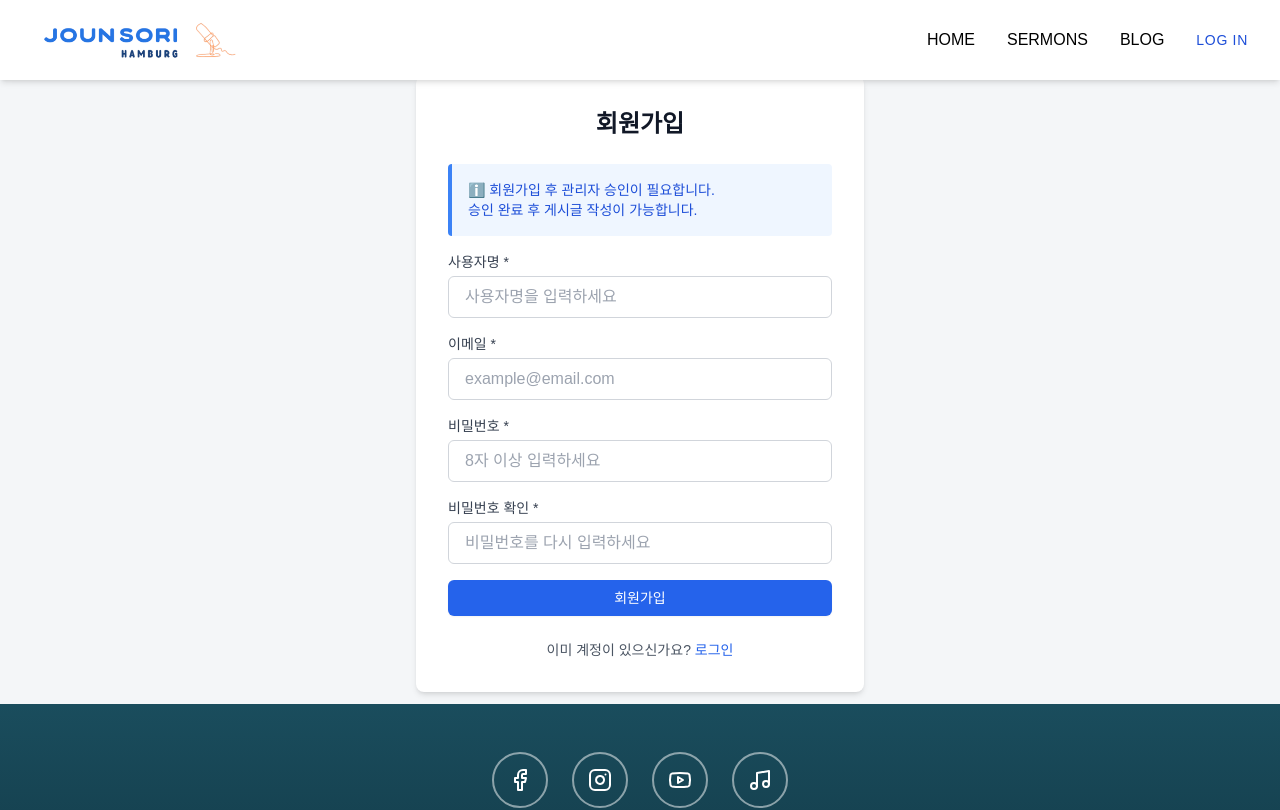
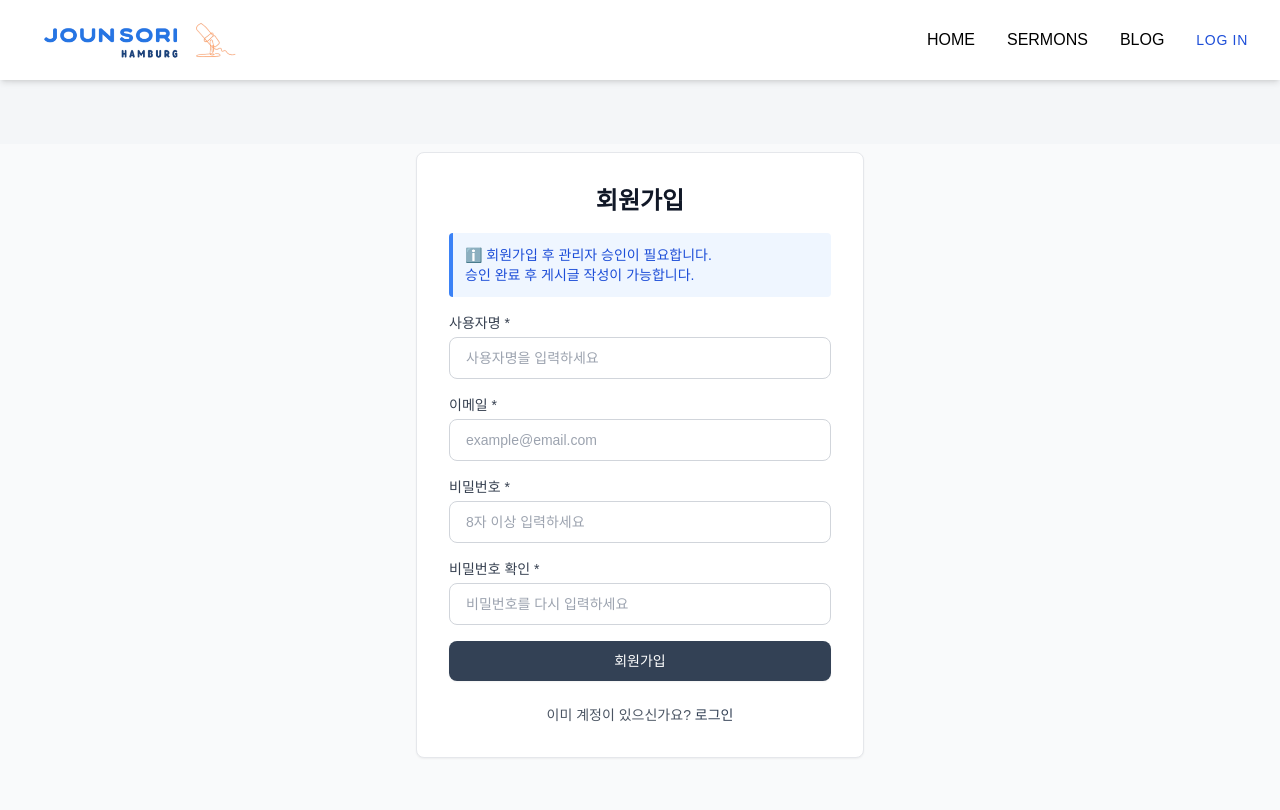
Before and after one commit to Leinibak/sermon-translation, a React (Vite) app in the folder frontend/: page /register in a window 1280 px wide. Shown: the top 810 px of the page. Built offline with nearby package versions, Linux system fonts and the light colour scheme; no server answers; a web font is replaced by a local one.

Commit message:
Log In Register page UI update

```diff
--- a/frontend/src/App.jsx
+++ b/frontend/src/App.jsx
@@ -4,6 +4,7 @@
 import React from 'react';
 import { BrowserRouter, Routes, Route, Link, Navigate, useNavigate } from 'react-router-dom';
 import { AuthProvider, useAuth } from './contexts/AuthContext';
+import ScrollToTop from './components/ScrollToTop';
 import Navbar from "./components/Navbar";
 import Home from "./pages/Home.jsx";
 import PostList from './components/PostList';
@@ -123,6 +124,7 @@ function App() {
   return (
     <BrowserRouter>
       <AuthProvider>
+        <ScrollToTop /> {/* 이 컴포넌트를 Router 안에 추가 */}
         <Navbar />
         <div className="pt-16 min-h-screen flex flex-col justify-between">
           <main className="flex-grow">
--- a/frontend/src/components/Navbar.jsx
+++ b/frontend/src/components/Navbar.jsx
@@ -1,6 +1,3 @@
-// ============================================
-// frontend/src/components/Navbar.jsx
-// ============================================
 import React, { useState } from "react";
 import { Link } from "react-router-dom";
 import { useAuth } from "../contexts/AuthContext";
@@ -23,7 +20,7 @@ function Navbar() {
 
 
   return (
-    <nav className="bg-white shadow-md fixed w-full top-0 z-50">
+    <nav className="bg-white shadow-md sticky top-0 z-50">
       <div className="max-w-7xl mx-auto px-4 sm:px-6 lg:px-8">
         <div className="flex justify-between items-center h-20">
           {/* 로고 */}
@@ -85,31 +82,32 @@ function Navbar() {
 
       {/* 모바일 메뉴 */}
       {isOpen && (
-        <div className="md:hidden bg-white shadow-md px-4 pb-4 space-y-3">
-          <Link to="/" className="block font-medium" onClick={() => setIsOpen(false)}>
+        <div className="md:hidden bg-white shadow-md px-4 pb-4 space-y-1 transition-all duration-300">
+
+          <Link to="/" className="block font-medium py-1" onClick={() => setIsOpen(false)}>
             HOME
           </Link>
-          <Link to="/sermons" className="block font-medium" onClick={() => setIsOpen(false)}>
+
+          <Link to="/sermons" className="block font-medium py-1" onClick={() => setIsOpen(false)}>
             SERMONS
           </Link>
-          <Link to="/blog" className="block font-medium" onClick={() => setIsOpen(false)}>
+
+          <Link to="/blog" className="block font-medium py-1" onClick={() => setIsOpen(false)}>
             BLOG
           </Link>
-          <div className="mt-4">
+
+          <div className="mt-4 pt-3 border-t border-gray-200">
            {isAuthenticated ? (
-              <div className="flex items-center space-x-6">
-                <span
-                  className={`text-sm ${
-                    isScrolled ? 'text-blue-500' : 'text-blue-700'
-                  }`}
-                >
+              <div className="flex items-center justify-between">
+                <span className="text-sm text-blue-700">
                   {user?.username}
                 </span>
                 <button
-                  onClick={logout}
-                  className={`text-sm uppercase tracking-wider font-light hover:opacity-70 transition ${
-                    isScrolled ? 'text-pink-500' : 'text-pink-700'
-                  }`}
+                  onClick={() => {
+                    logout();
+                    setIsOpen(false);
+                  }}
+                  className="text-sm uppercase tracking-wider font-light text-pink-700 hover:opacity-70 transition"
                 >
                   Logout
                 </button>
@@ -117,9 +115,8 @@ function Navbar() {
             ) : (
               <Link
                 to="/login"
-                className={`text-sm uppercase tracking-wider font-light hover:opacity-70 transition ${
-                  isScrolled ? 'text-blue-500' : 'text-blue-700'
-                }`}
+                className="block text-sm uppercase tracking-wider font-light text-blue-700 hover:opacity-70 transition py-2"
+                onClick={() => setIsOpen(false)}
               >
                 Log In
               </Link>
--- a/frontend/src/components/Register.jsx
+++ b/frontend/src/components/Register.jsx
@@ -1,4 +1,3 @@
-// frontend/src/components/Register.jsx
 import React, { useState } from 'react';
 import { useNavigate, Link } from 'react-router-dom';
 import axios from '../api/axios';
@@ -9,7 +8,7 @@ function Register() {
     username: '',
     password: '',
     password2: '',
-    email: '',  // ✅ 필수
+    email: '',
   });
   const [error, setError] = useState('');
   const [loading, setLoading] = useState(false);
@@ -29,19 +28,16 @@ function Register() {
     setError('');
     setSuccessMessage('');
 
-    // ✅ 이메일 필수 체크
     if (!formData.email.trim()) {
       setError('이메일은 필수 항목입니다.');
       return;
     }
 
-    // 비밀번호 확인
     if (formData.password !== formData.password2) {
       setError('비밀번호가 일치하지 않습니다.');
       return;
     }
 
-    // 비밀번호 길이 확인
     if (formData.password.length < 8) {
       setError('비밀번호는 최소 8자 이상이어야 합니다.');
       return;
@@ -57,25 +53,19 @@ function Register() {
         password2: formData.password2,
       };
 
-      console.log('📤 전송 데이터:', payload);
-
       const response = await axios.post(API_ENDPOINTS.auth.register, payload);
 
-      console.log('✅ 회원가입 성공:', response.data);
-
-      // ✅ 승인 대기 메시지 표시
       setSuccessMessage(
         response.data.message ||
         '회원가입이 완료되었습니다. 관리자 승인 후 게시글 작성이 가능합니다.'
       );
 
-      // 3초 후 로그인 페이지로 이동
       setTimeout(() => {
         navigate('/login');
       }, 3000);
 
     } catch (err) {
-      console.error('❌ Registration failed:', err);
+      console.error('Registration failed:', err);
 
       let errorMessage = '회원가입에 실패했습니다.';
 
@@ -104,14 +94,14 @@ function Register() {
   };
 
   return (
-    <div className="min-h-[80vh] flex items-center justify-center">
-      <div className="bg-white p-8 rounded-lg shadow-md w-full max-w-md">
-        <h2 className="text-2xl font-bold text-gray-900 mb-6 text-center">
+    <div className="min-h-screen flex items-start justify-center bg-gray-50 px-4 pt-2">
+      <div className="bg-white p-6 md:p-8 rounded-lg shadow-sm border border-gray-200 w-full max-w-md">
+        <h2 className="text-xl md:text-2xl font-bold text-gray-900 mb-4 text-center">
           회원가입
         </h2>
 
-        {/* ✅ 승인 안내 */}
-        <div className="mb-4 bg-blue-50 border-l-4 border-blue-500 p-4 rounded">
+        {/* 승인 안내 */}
+        <div className="mb-4 bg-blue-50 border-l-4 border-blue-500 p-3 rounded">
           <p className="text-sm text-blue-700">
             ℹ️ 회원가입 후 관리자 승인이 필요합니다.<br/>
             승인 완료 후 게시글 작성이 가능합니다.
@@ -119,19 +109,19 @@ function Register() {
         </div>
 
         {error && (
-          <div className="mb-4 bg-red-50 border-l-4 border-red-500 p-4 rounded">
+          <div className="mb-4 bg-red-50 border-l-4 border-red-500 p-3 rounded">
             <p className="text-sm text-red-700 whitespace-pre-wrap">{error}</p>
           </div>
         )}
 
         {successMessage && (
-          <div className="mb-4 bg-green-50 border-l-4 border-green-500 p-4 rounded">
+          <div className="mb-4 bg-green-50 border-l-4 border-green-500 p-3 rounded">
             <p className="text-sm text-green-700 whitespace-pre-wrap">{successMessage}</p>
             <p className="text-xs text-green-600 mt-2">잠시 후 로그인 페이지로 이동합니다...</p>
           </div>
         )}
 
-        <form onSubmit={handleSubmit} className="space-y-4">
+        <div className="space-y-4">
           <div>
             <label htmlFor="username" className="block text-sm font-medium text-gray-700 mb-1">
               사용자명 *
@@ -144,14 +134,14 @@ function Register() {
               onChange={handleChange}
               required
               disabled={loading || successMessage}
-              className="w-full px-4 py-2 border border-gray-300 rounded-md focus:ring-blue-500 focus:border-blue-500 disabled:bg-gray-100"
+              className="w-full px-4 py-2.5 border border-gray-300 rounded-lg focus:ring-2 focus:ring-slate-500 focus:border-transparent disabled:bg-gray-100 text-sm"
               placeholder="사용자명을 입력하세요"
             />
           </div>
 
           <div>
             <label htmlFor="email" className="block text-sm font-medium text-gray-700 mb-1">
-              이메일 * {/* ✅ 필수 표시 */}
+              이메일 *
             </label>
             <input
               type="email"
@@ -161,7 +151,7 @@ function Register() {
               onChange={handleChange}
               required
               disabled={loading || successMessage}
-              className="w-full px-4 py-2 border border-gray-300 rounded-md focus:ring-blue-500 focus:border-blue-500 disabled:bg-gray-100"
+              className="w-full px-4 py-2.5 border border-gray-300 rounded-lg focus:ring-2 focus:ring-slate-500 focus:border-transparent disabled:bg-gray-100 text-sm"
               placeholder="example@email.com"
             />
           </div>
@@ -178,7 +168,7 @@ function Register() {
               onChange={handleChange}
               required
               disabled={loading || successMessage}
-              className="w-full px-4 py-2 border border-gray-300 rounded-md focus:ring-blue-500 focus:border-blue-500 disabled:bg-gray-100"
+              className="w-full px-4 py-2.5 border border-gray-300 rounded-lg focus:ring-2 focus:ring-slate-500 focus:border-transparent disabled:bg-gray-100 text-sm"
               placeholder="8자 이상 입력하세요"
             />
           </div>
@@ -195,26 +185,26 @@ function Register() {
               onChange={handleChange}
               required
               disabled={loading || successMessage}
-              className="w-full px-4 py-2 border border-gray-300 rounded-md focus:ring-blue-500 focus:border-blue-500 disabled:bg-gray-100"
+              className="w-full px-4 py-2.5 border border-gray-300 rounded-lg focus:ring-2 focus:ring-slate-500 focus:border-transparent disabled:bg-gray-100 text-sm"
               placeholder="비밀번호를 다시 입력하세요"
             />
           </div>
 
           <button
-            type="submit"
+            onClick={handleSubmit}
             disabled={loading || successMessage}
-            className={`w-full py-2 px-4 border border-transparent rounded-md shadow-sm text-sm font-medium text-white bg-blue-600 hover:bg-blue-700 focus:outline-none focus:ring-2 focus:ring-offset-2 focus:ring-blue-500 ${
+            className={`w-full py-2.5 px-4 border border-transparent rounded-lg shadow-sm text-sm font-medium text-white bg-slate-700 hover:bg-slate-800 focus:outline-none focus:ring-2 focus:ring-offset-2 focus:ring-slate-500 ${
               (loading || successMessage) ? 'opacity-50 cursor-not-allowed' : ''
             }`}
           >
             {loading ? '가입 중...' : successMessage ? '가입 완료!' : '회원가입'}
           </button>
-        </form>
+        </div>
 
         <div className="mt-6 text-center">
           <p className="text-sm text-gray-600">
             이미 계정이 있으신가요?{' '}
-            <Link to="/login" className="text-blue-600 hover:text-blue-700 font-medium">
+            <Link to="/login" className="text-slate-700 hover:text-slate-900 font-medium">
               로그인
             </Link>
           </p>
--- /dev/null
+++ b/frontend/src/components/ScrollToTop.jsx
@@ -0,0 +1,17 @@
+// ============================================
+// frontend/src/components/ScrollToTop.jsx
+// ============================================
+import { useEffect } from 'react';
+import { useLocation } from 'react-router-dom';
+
+function ScrollToTop() {
+  const { pathname } = useLocation();
+
+  useEffect(() => {
+    window.scrollTo(0, 0);
+  }, [pathname]);
+
+  return null;
+}
+
+export default ScrollToTop;
```
Also changed, not shown: frontend/src/components/Login.jsx (+12 -12 lines).
